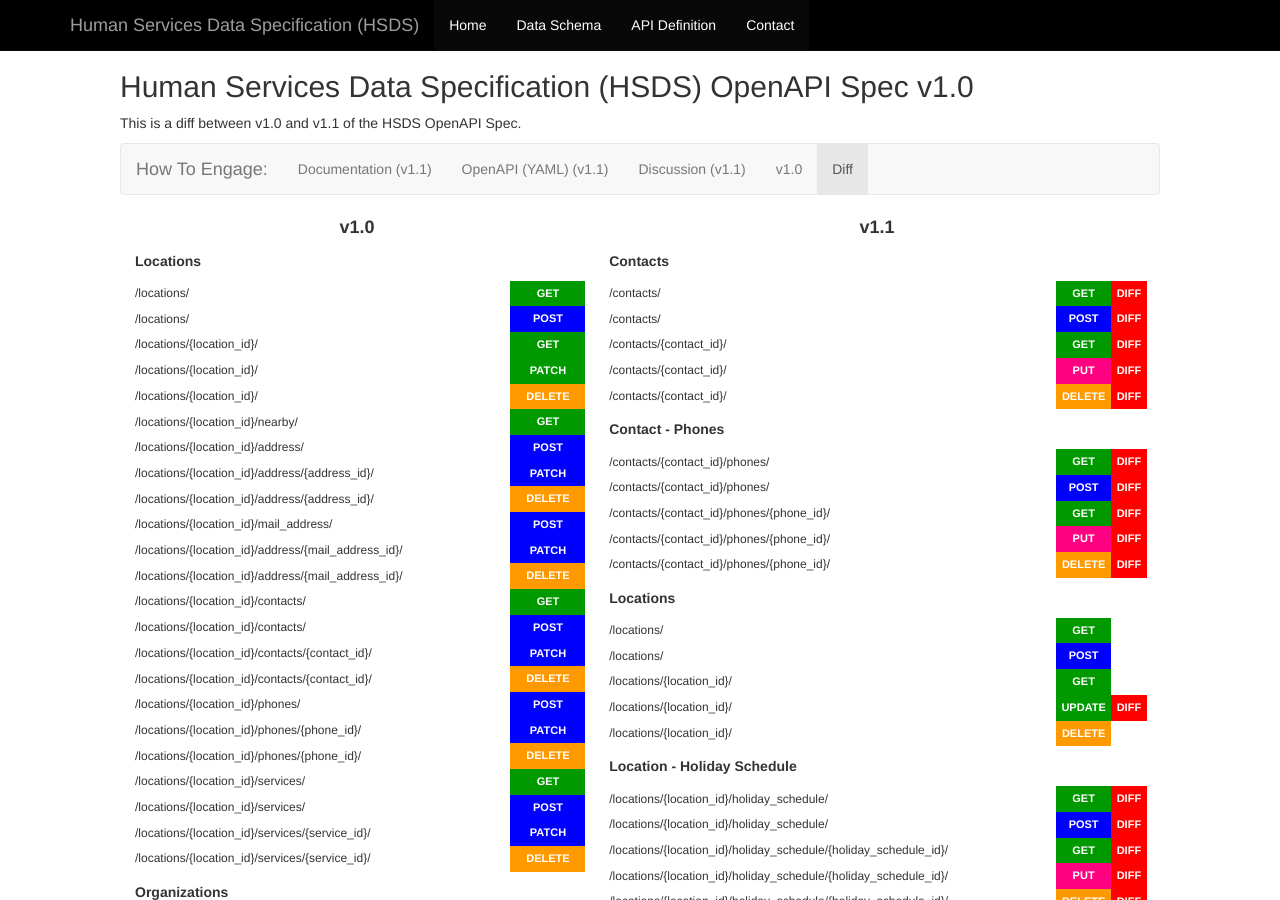
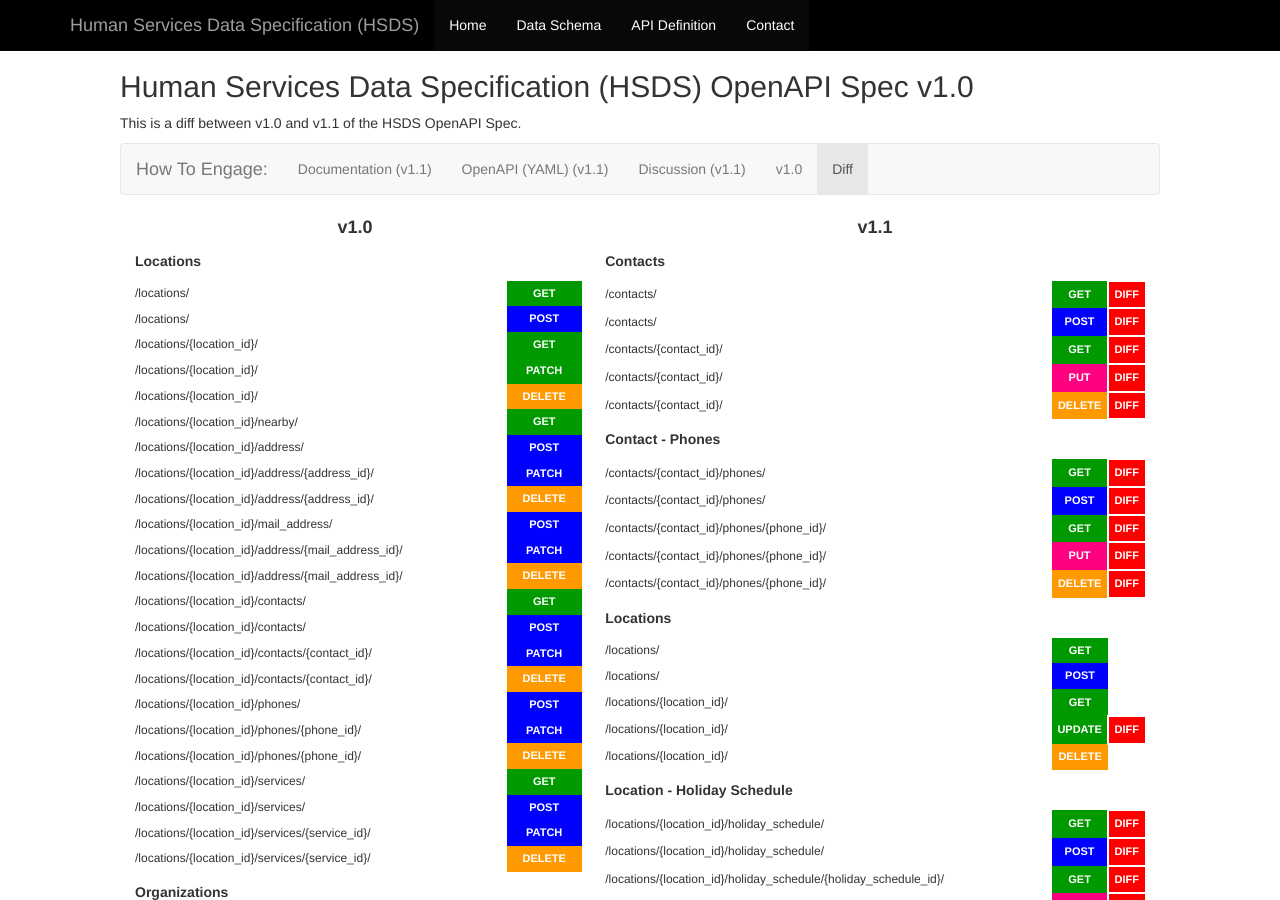
Before and after one commit to openreferral/api-specification, a Jekyll site: the page built from definition/diff/index.html, in a window 1280 px wide and 900 px high. Built offline with Jekyll 4.4.1, drawn with Linux system fonts in a browser that asks for light colours; nearby versions of some CDN libraries; library files that are not in the unit come from our copies.

Commit message:
add border

```diff
--- a/definition/diff/index.html
+++ b/definition/diff/index.html
@@ -343,7 +343,7 @@
                                               <td align="center" style="padding: 5px; width: 75px; background-color:#{{ back_color }}; font-weight: bold; font-size: 11px; color: #FFF;">
                                                 {{ verb }}
                                               </td>
-                                              <td align="center" style="padding: 5px; width: 75px; {% if is_diff == 1 %}background-color:#FF0000; {% endif %}font-weight: bold; font-size: 11px; color: #FFF;">
+                                              <td align="center" style="padding: 5px; width: 75px; {% if is_diff == 1 %}background-color:#FF0000; border: 2px solid #FFF; {% endif %}font-weight: bold; font-size: 11px; color: #FFF;">
                                                 DIFF
                                               </td>
                                             </tr>
```
